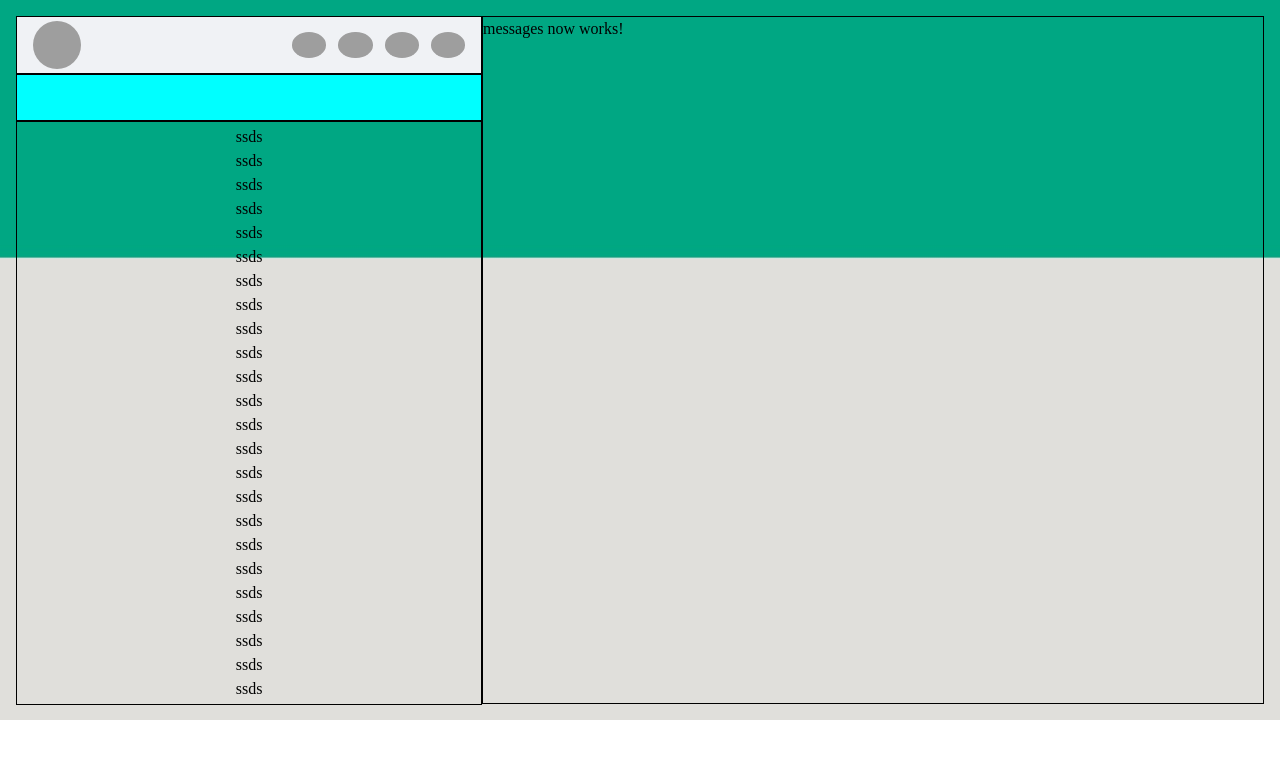
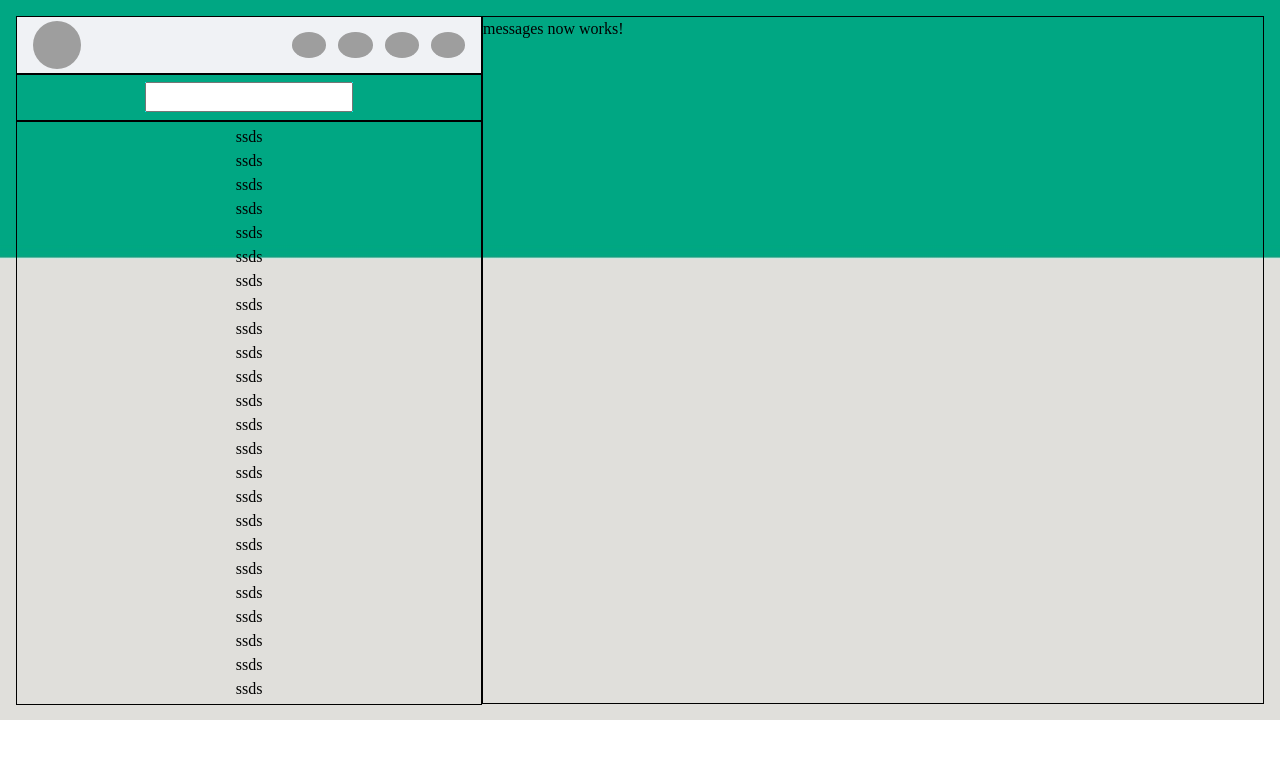
Before and after one commit to AbhiMophare/WhatsApp-2, an Angular app: page / in a window 1280 px wide. Shown: the top 758 px of the page. Built offline with nearby package versions, Linux system fonts and the light colour scheme; grey boxes are pictures that could not be loaded.

Commit message:
2 files modified

```diff
--- a/src/app/main/sidenav/search/search.component.css
+++ b/src/app/main/sidenav/search/search.component.css
@@ -1,8 +1,28 @@
 .container {
   display: flex;
   flex-direction: row;
-  background-color: aqua;
+  /* background-color: aqua; */
   justify-content: center;
   align-items: center;
   height: 2.8rem;
 }
+.icon {
+  display: flex;
+  justify-content: center;
+  align-items: center;
+  flex-basis: 2rem;
+  background-color: red;
+}
+.input {
+  display: flex;
+  justify-content: center;
+  align-items: center;
+  background-color: aqua;
+}
+.sort {
+  display: flex;
+  justify-content: center;
+  align-items: center;
+  flex-basis: 2rem;
+  background-color: red;
+}
--- a/src/app/main/sidenav/search/search.component.html
+++ b/src/app/main/sidenav/search/search.component.html
@@ -1,3 +1,11 @@
 <div class="container">
-
+  <div class="icon">
+    <img src="" alt="" />
+  </div>
+  <div class="input">
+    <input type="text" />
+  </div>
+  <div class="sort">
+    <img src="" alt="" />
+  </div>
 </div>
```
